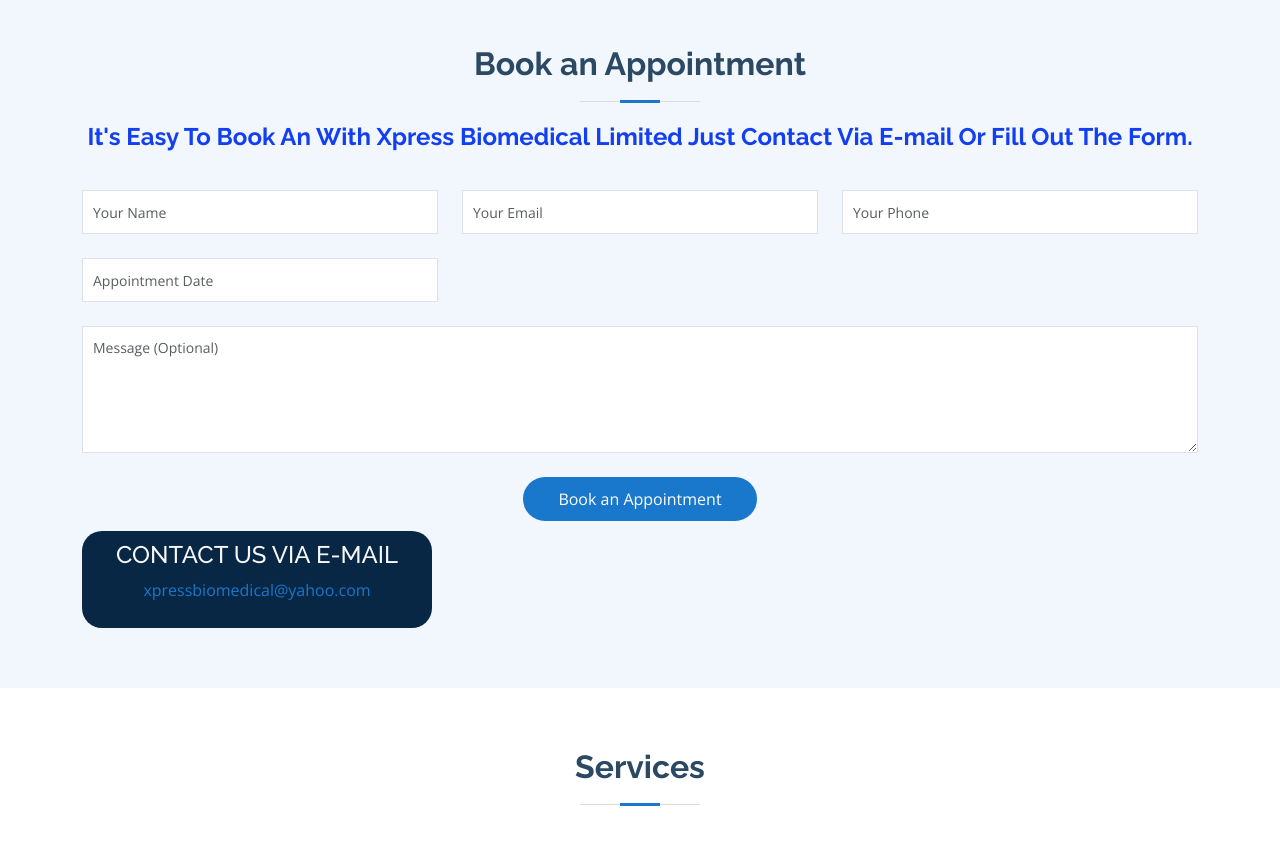
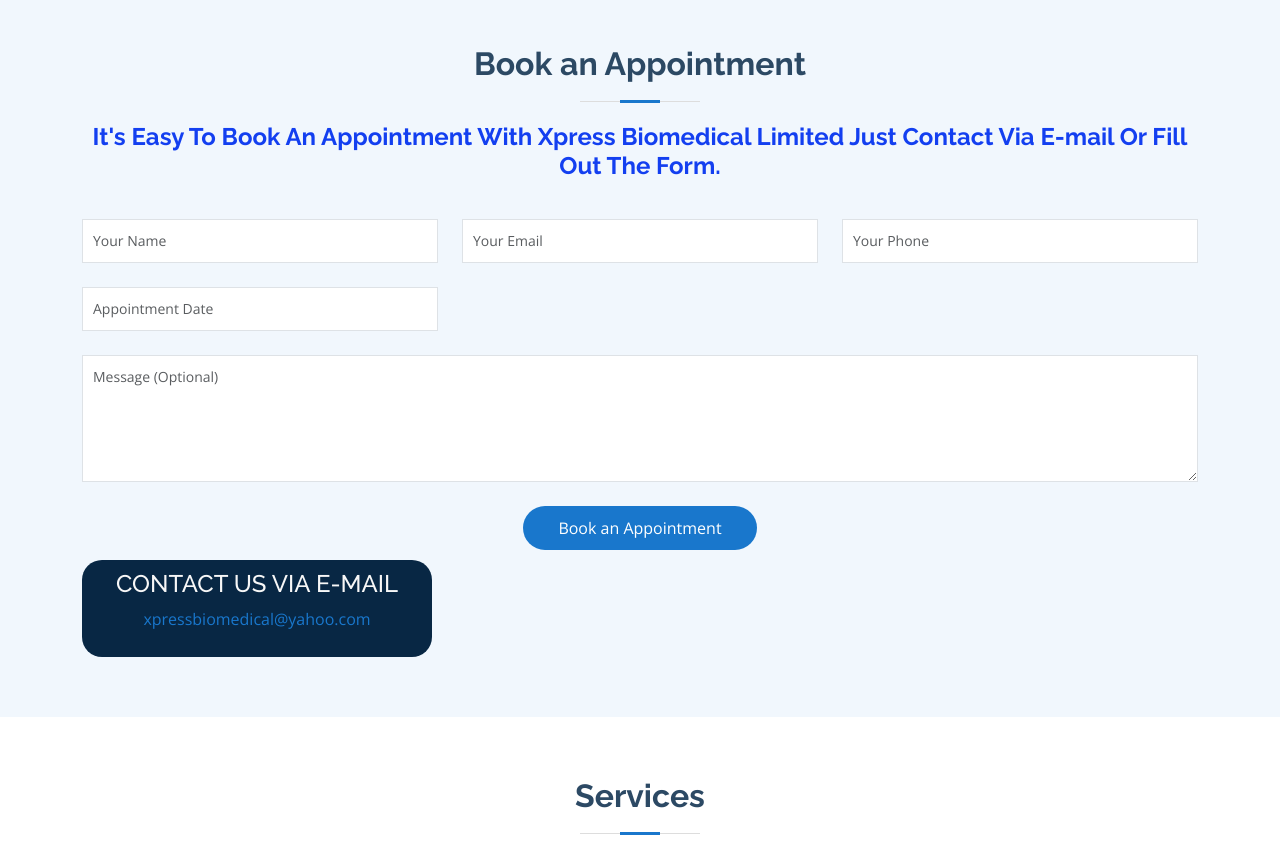
Before and after one commit to nelsonhano/medical-website-, a plain HTML site: page index.html in a window 1280 px wide. Shown: the part 1780-2633 px from the top of the page. Drawn offline with nearby package versions, Linux system fonts and the light colour scheme.

Commit message:
Optimazing image

```diff
--- a/index.html
+++ b/index.html
@@ -99,7 +99,7 @@
 
           <div class="section-title">
             <h2>Book an Appointment</h2>
-            <h4 id="appointment_text"><b>It's Easy To Book An With Xpress Biomedical Limited Just Contact Via E-mail Or Fill Out The Form.</b></h4>
+            <h4 id="appointment_text"><b>It's Easy To Book An Appointment With Xpress Biomedical Limited Just Contact Via E-mail Or Fill Out The Form.</b></h4>
           </div>
 
           <form action="#" method="post" role="form" class="php-email-form">
```
